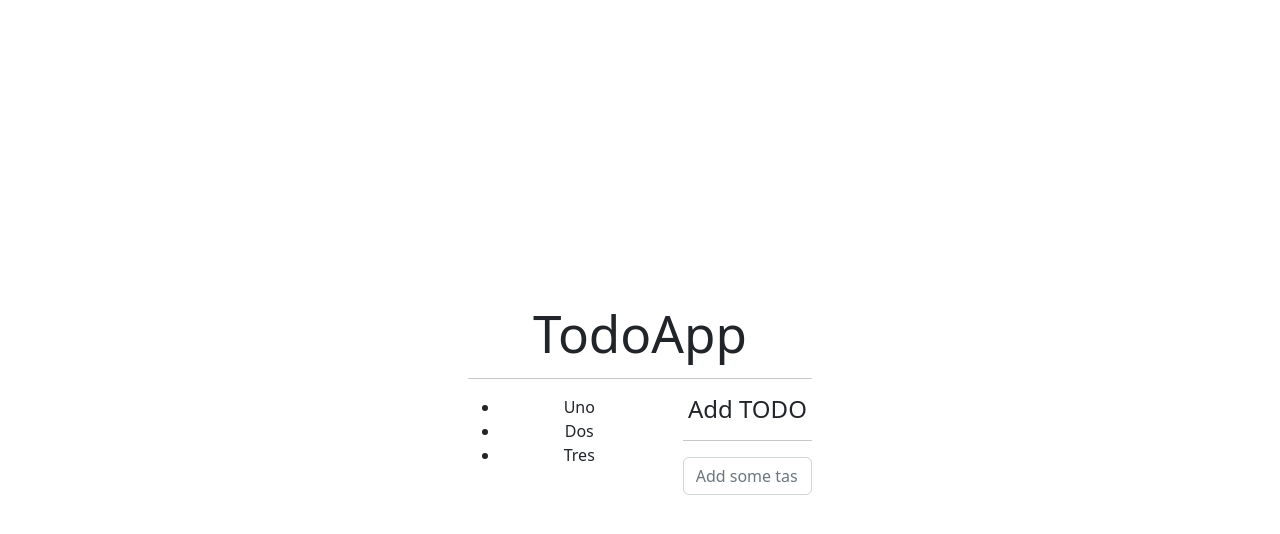
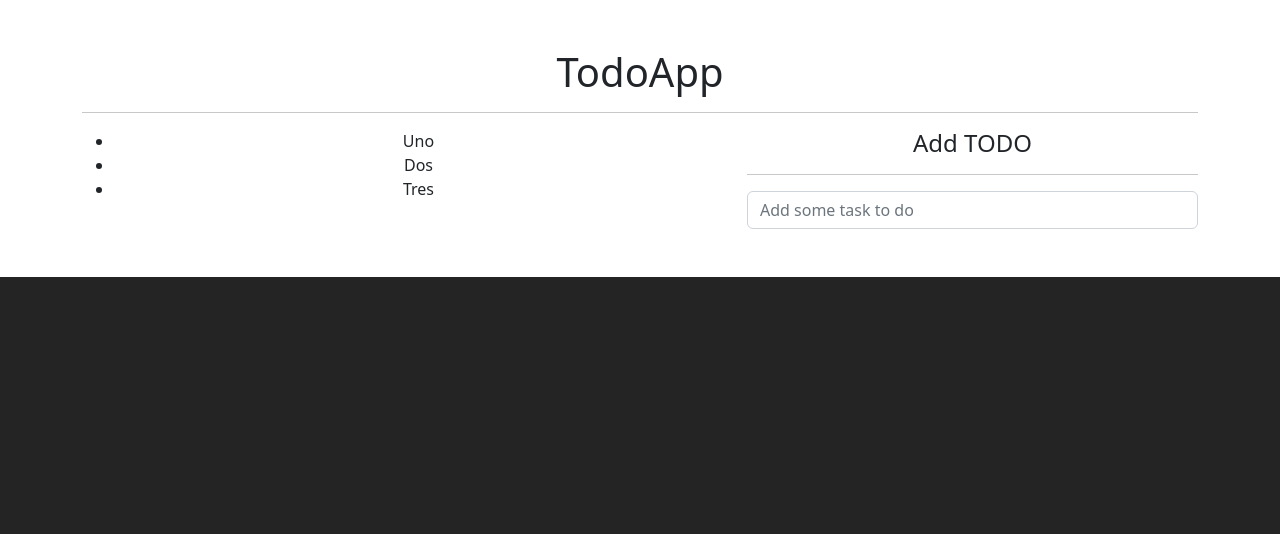
Before and after one commit to Abaranasia/todo-reducer, a React (Vite) app: page / in a window 1280 px wide. Shown: the top 534 px of the page. Built offline with nearby package versions, Linux system fonts and the light colour scheme.

Commit message:
Update index.css for clean unused styles

```diff
--- a/src/index.css
+++ b/src/index.css
@@ -26,45 +26,6 @@
 
 body {
   margin: 0;
-  display: flex;
+  padding: 1rem;
   place-items: center;
-  min-width: 320px;
-  min-height: 100vh;
 }
-
-h1 {
-  font-size: 3.2em;
-  line-height: 1.1;
-}
-
-button {
-  border-radius: 8px;
-  border: 1px solid transparent;
-  padding: 0.6em 1.2em;
-  font-size: 1em;
-  font-weight: 500;
-  font-family: inherit;
-  background-color: #1a1a1a;
-  cursor: pointer;
-  transition: border-color 0.25s;
-}
-button:hover {
-  border-color: #646cff;
-}
-button:focus,
-button:focus-visible {
-  outline: 4px auto -webkit-focus-ring-color;
-}
-
-@media (prefers-color-scheme: light) {
-  :root {
-    color: #213547;
-    background-color: #ffffff;
-  }
-  a:hover {
-    color: #747bff;
-  }
-  button {
-    background-color: #f9f9f9;
-  }
-}
```
